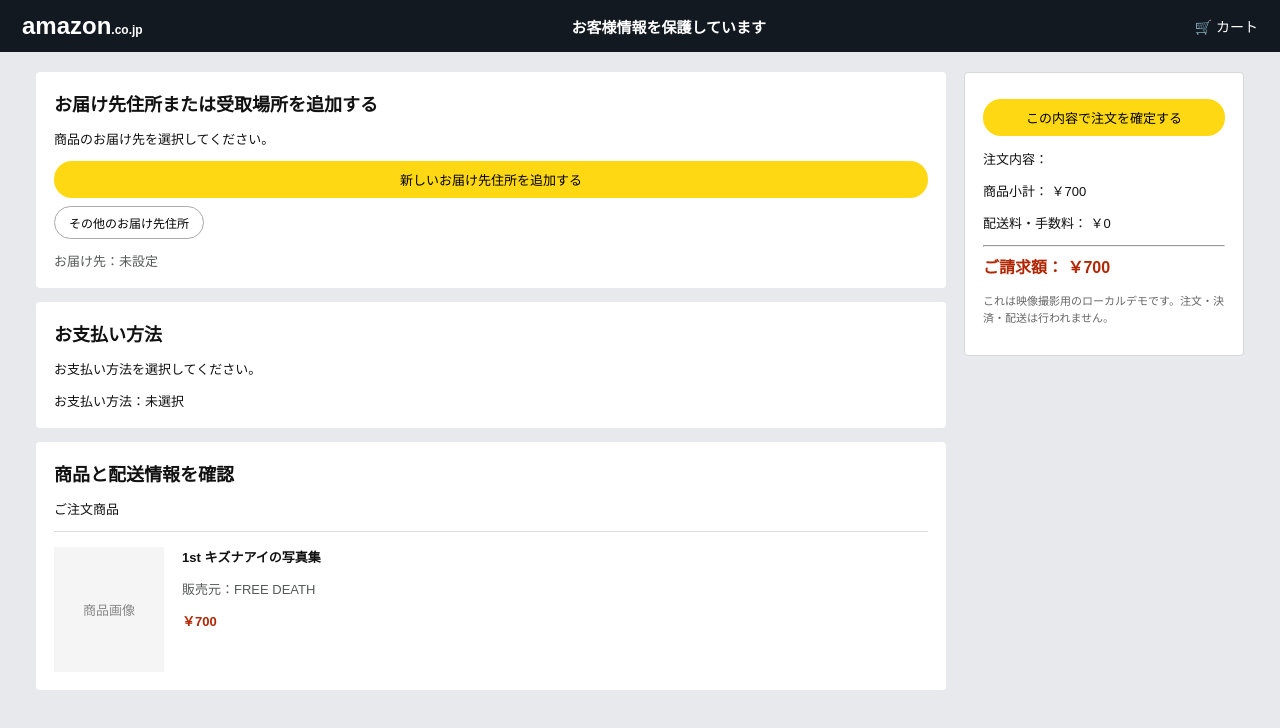
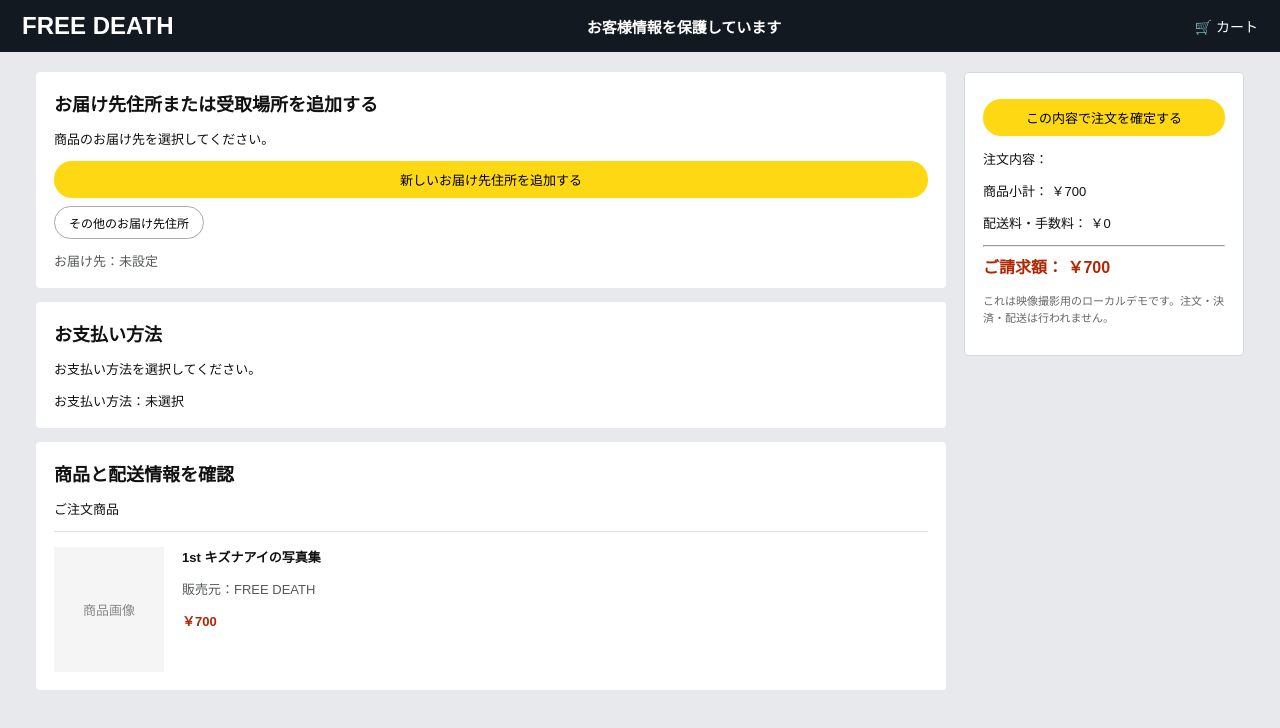
Before and after one commit to yusei82817/free-death, a plain HTML site: page checkout-demo.html in a window 1280 px wide. Drawn offline with Linux system fonts and the light colour scheme.

Commit message:
Use FREE DEATH branding throughout account flow

```diff
--- a/checkout-demo.html
+++ b/checkout-demo.html
@@ -1,5 +1,5 @@
 <!doctype html><html lang="ja"><head><meta charset="utf-8"><meta name="viewport" content="width=device-width,initial-scale=1"><title>ご注文内容の確認 | FREE DEATH</title><link rel="stylesheet" href="style.css"><link rel="stylesheet" href="checkout-demo.css"></head><body class="checkout-demo-page">
-<header class="checkout-top"><a href="index.html" class="checkout-brand">amazon<small>.co.jp</small></a><strong>お客様情報を保護しています</strong><span>🛒 カート</span></header>
+<header class="checkout-top"><a href="index.html" class="checkout-brand">FREE DEATH</a><strong>お客様情報を保護しています</strong><span>🛒 カート</span></header>
 <main class="checkout-layout"><div class="checkout-left">
 <section class="checkout-panel"><h2>お届け先住所または受取場所を追加する</h2><p>商品のお届け先を選択してください。</p><button class="yellow-button" id="addAddress">新しいお届け先住所を追加する</button><button class="plain-button">その他のお届け先住所</button><div class="address-summary" id="addressSummary">お届け先：未設定</div></section>
 <section class="checkout-panel"><h2>お支払い方法</h2><p>お支払い方法を選択してください。</p><span>お支払い方法：未選択</span></section>
```
